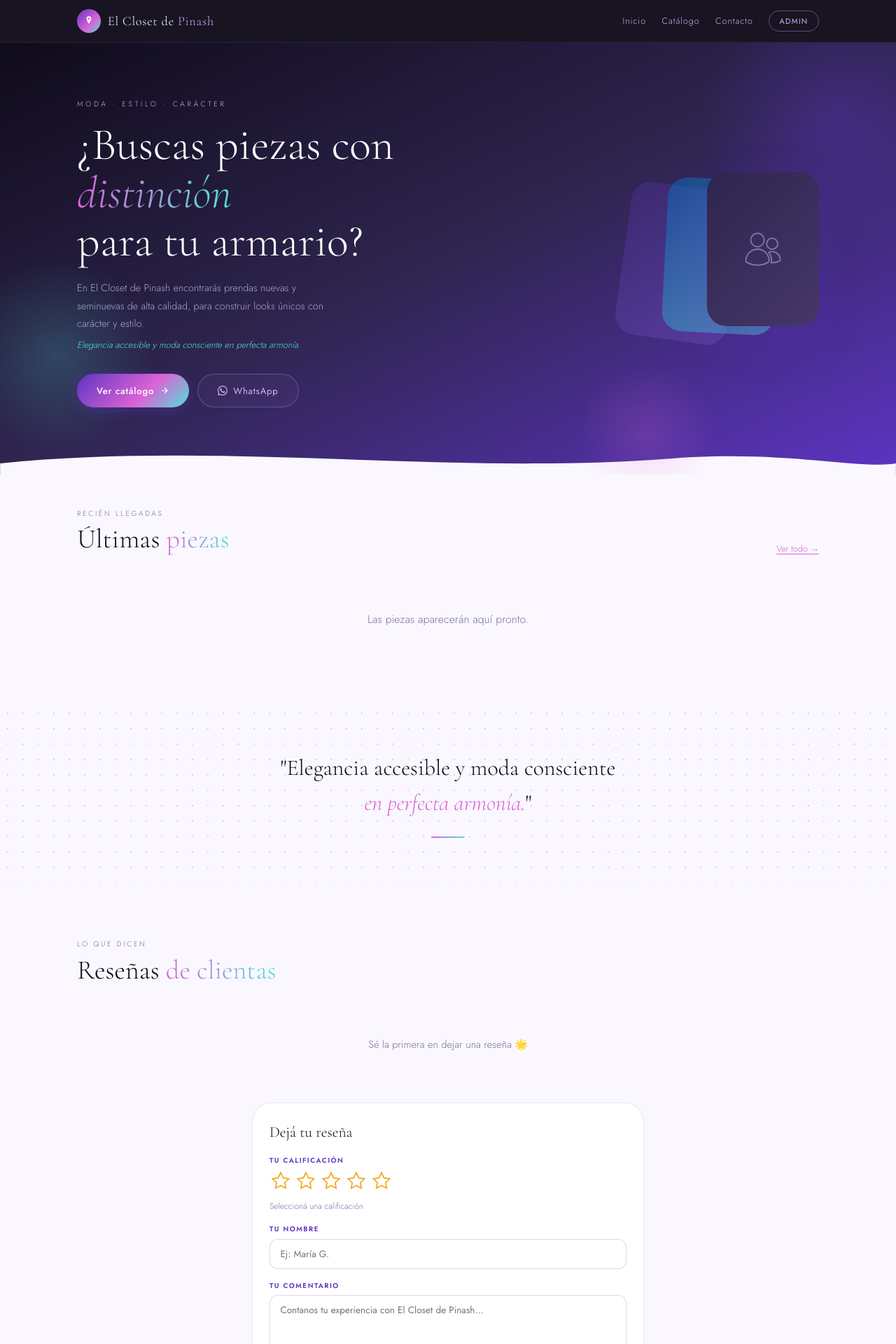
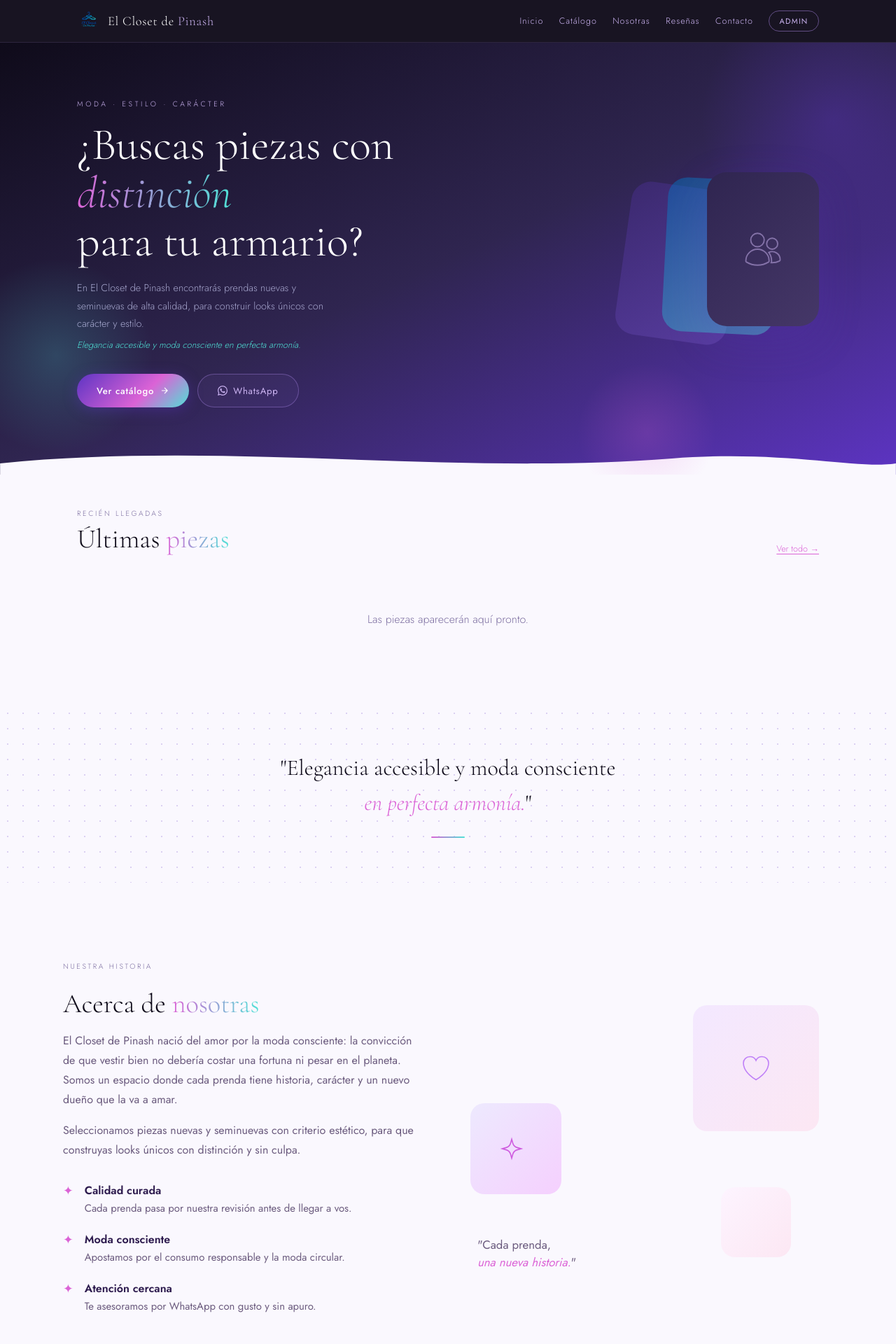
Before and after one commit to IsaacCorrales03/pinash, a Flask app: page / in a window 1280 px wide. Shown: the top 1920 px of the page at 70% size. Run offline with Flask 3, Linux system fonts and the light colour scheme; data that the repository does not hold is empty.

Commit message:
finalizando el producto

```diff
--- a/app.py
+++ b/app.py
@@ -182,6 +182,8 @@ def delete_review(review_id):
     database.delete_review(review_id)
     return redirect(url_for('admin'))
 
-
+@app.route('/alive')
+def alive():
+    return "Vivo: true", 200
 if __name__ == '__main__':
     app.run(debug=True, host='0.0.0.0', port=8080)
--- a/static/style.css
+++ b/static/style.css
@@ -92,7 +92,6 @@ body {
   width: 34px;
   height: 34px;
   border-radius: 50%;
-  background: var(--grad-primary);
   display: flex;
   align-items: center;
   justify-content: center;
@@ -1704,3 +1703,146 @@ body {
   align-self: flex-start;
   margin-top: .25rem;
 }
+.nav-logo-dot {
+  display: flex;
+  align-items: center;
+}
+
+.nav-logo-dot img {
+  height: 36px;       /* ajusta según tu navbar */
+  width: auto;
+  object-fit: contain;
+  display: block;
+}
+/* ══ ABOUT ══════════════════════════════════════════ */
+.about-section {
+  padding: 5rem 1.5rem;
+  background: #faf8fe;
+  position: relative;
+  overflow: hidden;
+}
+
+.about-inner {
+  max-width: 1100px;
+  margin: 0 auto;
+  display: grid;
+  grid-template-columns: 1fr 1fr;
+  gap: 4rem;
+  align-items: center;
+}
+
+/* Texto */
+.about-copy { display: flex; flex-direction: column; gap: 1rem; }
+
+.about-body {
+  color: #6b5b7e;
+  line-height: 1.75;
+  font-size: 1rem;
+  margin: 0;
+}
+
+.about-pillars {
+  list-style: none;
+  padding: 0;
+  margin: 1rem 0 0;
+  display: flex;
+  flex-direction: column;
+  gap: 1.25rem;
+}
+
+.about-pillars li {
+  display: flex;
+  gap: 1rem;
+  align-items: flex-start;
+}
+
+.about-pillar-icon {
+  color: var(--magenta, #c026d3);
+  font-size: 1.1rem;
+  line-height: 1.4;
+  flex-shrink: 0;
+}
+
+.about-pillars strong {
+  display: block;
+  font-weight: 600;
+  color: #2d1b4e;
+  margin-bottom: .2rem;
+}
+
+.about-pillars p {
+  margin: 0;
+  color: #6b5b7e;
+  font-size: .93rem;
+  line-height: 1.6;
+}
+
+/* Visual decorativo */
+.about-visual {
+  position: relative;
+  height: 380px;
+}
+
+.about-card {
+  position: absolute;
+  border-radius: 1.25rem;
+  display: flex;
+  align-items: center;
+  justify-content: center;
+}
+
+.about-card svg {
+  width: 48px;
+  height: 48px;
+  opacity: .7;
+}
+
+.about-card-1 {
+  width: 180px; height: 180px;
+  background: linear-gradient(135deg, #f3e8ff, #fce7f3);
+  top: 0; right: 20px;
+  color: #a855f7;
+}
+
+.about-card-2 {
+  width: 130px; height: 130px;
+  background: linear-gradient(135deg, #ede9fe, #f5d0fe);
+  top: 140px; left: 0;
+  color: #c026d3;
+}
+
+.about-card-3 {
+  width: 100px; height: 100px;
+  background: linear-gradient(135deg, #fdf4ff, #fce7f3);
+  bottom: 20px; right: 60px;
+}
+
+.about-tagline {
+  position: absolute;
+  bottom: 0; left: 10px;
+  font-size: 1.05rem;
+  color: #6b5b7e;
+  line-height: 1.5;
+  margin: 0;
+}
+
+.about-tagline em {
+  color: var(--magenta, #c026d3);
+  font-style: italic;
+}
+
+/* Responsive */
+@media (max-width: 768px) {
+  .about-inner {
+    grid-template-columns: 1fr;
+    gap: 2.5rem;
+  }
+
+  .about-visual {
+    height: 260px;
+  }
+
+  .about-card-1 { width: 140px; height: 140px; }
+  .about-card-2 { width: 100px; height: 100px; top: 100px; }
+  .about-card-3 { width: 80px;  height: 80px; }
+}
--- a/templates/base.html
+++ b/templates/base.html
@@ -20,9 +20,7 @@
 
       <a href="/" class="nav-logo">
         <div class="nav-logo-dot">
-          <svg fill="currentColor" viewBox="0 0 24 24">
-            <path d="M12 2a5 5 0 015 5c0 3.5-5 11-5 11S7 10.5 7 7a5 5 0 015-5zm0 3a2 2 0 100 4 2 2 0 000-4z"/>
-          </svg>
+          <img src="../static/pinashv4.png" alt="">
         </div>
         <span class="nav-logo-text">
           El Closet de <span>Pinash</span>
@@ -31,10 +29,12 @@
 
       <!-- desktop links -->
       <div class="nav-links">
-        <a href="/"          class="nav-link">Inicio</a>
-        <a href="/catalogo"  class="nav-link">Catálogo</a>
-        <a href="/#contacto" class="nav-link">Contacto</a>
-        <a href="/admin"     class="nav-btn">Admin</a>
+        <a href="/"           class="nav-link">Inicio</a>
+        <a href="/catalogo"   class="nav-link">Catálogo</a>
+        <a href="/#nosotros"  class="nav-link">Nosotras</a>
+        <a href="/#resenas"   class="nav-link">Reseñas</a>
+        <a href="/#contacto"  class="nav-link">Contacto</a>
+        <a href="/admin"      class="nav-btn">Admin</a>
       </div>
 
       <!-- hamburger -->
@@ -47,11 +47,13 @@
     </div>
 
     <!-- mobile menu -->
-    <div class="nav-mobile" id="nav-mobile" role="navigation">
-      <a href="/"          class="nav-link">Inicio</a>
-      <a href="/catalogo"  class="nav-link">Catálogo</a>
-      <a href="/#contacto" class="nav-link">Contacto</a>
-      <a href="/admin"     class="nav-btn">Admin</a>
+   <div class="nav-mobile" id="nav-mobile" role="navigation">
+      <a href="/"           class="nav-link">Inicio</a>
+      <a href="/catalogo"   class="nav-link">Catálogo</a>
+      <a href="/#nosotros"  class="nav-link">Nosotras</a>
+      <a href="/#resenas"   class="nav-link">Reseñas</a>
+      <a href="/#contacto"  class="nav-link">Contacto</a>
+      <a href="/admin"      class="nav-btn">Admin</a>
     </div>
   </nav>
 
--- a/templates/index.html
+++ b/templates/index.html
@@ -108,7 +108,67 @@
   </div>
 </section>
 
+<!-- ACERCA DE NOSOTROS -->
+<section id="nosotros" class="about-section">
+  <div class="about-inner">
 
+    <!-- Columna de texto -->
+    <div class="about-copy">
+      <p class="section-eyebrow">Nuestra historia</p>
+      <h2 class="section-title">Acerca de <span class="gradient-text">nosotras</span></h2>
+      <p class="about-body">
+        El Closet de Pinash nació del amor por la moda consciente: la convicción de que
+        vestir bien no debería costar una fortuna ni pesar en el planeta. Somos un espacio
+        donde cada prenda tiene historia, carácter y un nuevo dueño que la va a amar.
+      </p>
+      <p class="about-body">
+        Seleccionamos piezas nuevas y seminuevas con criterio estético, para que construyas
+        looks únicos con distinción y sin culpa.
+      </p>
+
+      <ul class="about-pillars">
+        <li>
+          <span class="about-pillar-icon">✦</span>
+          <div>
+            <strong>Calidad curada</strong>
+            <p>Cada prenda pasa por nuestra revisión antes de llegar a vos.</p>
+          </div>
+        </li>
+        <li>
+          <span class="about-pillar-icon">✦</span>
+          <div>
+            <strong>Moda consciente</strong>
+            <p>Apostamos por el consumo responsable y la moda circular.</p>
+          </div>
+        </li>
+        <li>
+          <span class="about-pillar-icon">✦</span>
+          <div>
+            <strong>Atención cercana</strong>
+            <p>Te asesoramos por WhatsApp con gusto y sin apuro.</p>
+          </div>
+        </li>
+      </ul>
+    </div>
+
+    <!-- Columna decorativa -->
+    <div class="about-visual">
+      <div class="about-card about-card-1">
+        <svg fill="none" stroke="currentColor" stroke-width=".8" viewBox="0 0 24 24">
+          <path d="M21 8.25c0-2.485-2.099-4.5-4.688-4.5-1.935 0-3.597 1.126-4.312 2.733-.715-1.607-2.377-2.733-4.313-2.733C5.1 3.75 3 5.765 3 8.25c0 7.22 9 12 9 12s9-4.78 9-12z"/>
+        </svg>
+      </div>
+      <div class="about-card about-card-2">
+        <svg fill="none" stroke="currentColor" stroke-width=".8" viewBox="0 0 24 24">
+          <path d="M9.813 15.904L9 18.75l-.813-2.846a4.5 4.5 0 00-3.09-3.09L2.25 12l2.846-.813a4.5 4.5 0 003.09-3.09L9 5.25l.813 2.846a4.5 4.5 0 003.09 3.09L15.75 12l-2.846.813a4.5 4.5 0 00-3.09 3.09z"/>
+        </svg>
+      </div>
+      <div class="about-card about-card-3"></div>
+      <p class="about-tagline">"Cada prenda,<br><em>una nueva historia.</em>"</p>
+    </div>
+
+  </div>
+</section>
 <!-- ══════════════════════════════════════════════
      SECCIÓN DE RESEÑAS
      ══════════════════════════════════════════════ -->
@@ -404,5 +464,11 @@
   }
 })();
 </script>
-
+<script>
+(function ping() {
+  fetch('https://pinash.onrender.com/alive', { method: 'GET', mode: 'no-cors' })
+    .catch(() => {})
+    .finally(() => setTimeout(ping, 30000));
+})();
+</script>
 {% endblock %}
```
Also changed, not shown: static/logo_pinash.png (added), static/pinash v2.png (added), static/pinash_letterless.png (added), static/pinashv3.png (added), static/pinashv4.png (added).
